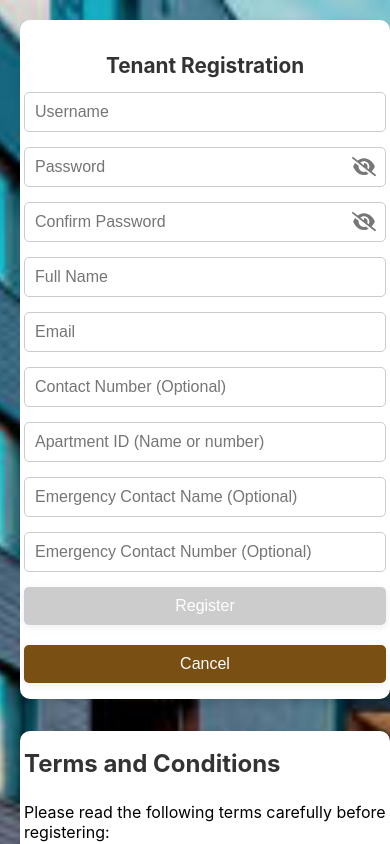
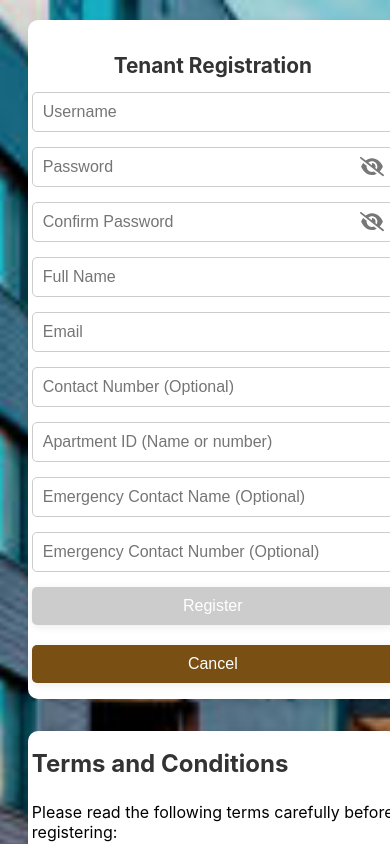
Before and after one commit to Noble636/Capstone2, a React (Create React App) app: page /register in a window 390 px wide. Built offline with nearby package versions, Linux system fonts and the light colour scheme.

Commit message:
Inital commit

```diff
--- a/src/css/Tenant/TenantRegister.css
+++ b/src/css/Tenant/TenantRegister.css
@@ -257,10 +257,10 @@ html, body {
 @media (max-width: 700px) {
   .tenant-register-container {
     flex-direction: column !important;
-    align-items: center !important;
+    align-items: flex-start !important;
     justify-content: flex-start !important;
     gap: 32px !important;
-    padding: 8px 0;
+    padding: 8px 0 8px 0;
     min-height: 100vh;
     width: 100vw;
     box-sizing: border-box;
@@ -271,7 +271,8 @@ html, body {
     width: 96vw !important;
     max-width: 370px !important;
     min-width: 0 !important;
-    margin: 0 auto !important;
+    margin-left: 2vw !important;
+    margin-right: 0 !important;
     box-sizing: border-box;
     padding-left: 4px;
     padding-right: 4px;
@@ -281,11 +282,12 @@ html, body {
     width: 100% !important;
     max-width: none !important;
     min-width: 0 !important;
-    margin: 0 !important;
+    margin-left: 2vw !important;
+    margin-right: 0 !important;
     box-sizing: border-box;
     display: flex;
     flex-direction: column;
-    align-items: center;
+    align-items: flex-start;
     padding: 0;
   }
 
@@ -294,7 +296,8 @@ html, body {
     width: 96vw !important;
     max-width: 370px !important;
     min-width: 0 !important;
-    margin: 0 auto 12px auto !important;
+    margin-left: 0 !important;
+    margin-right: 0 !important;
     box-sizing: border-box;
     padding-left: 4px;
     padding-right: 4px;
```
